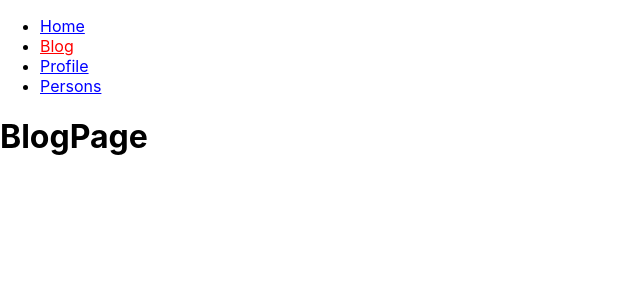
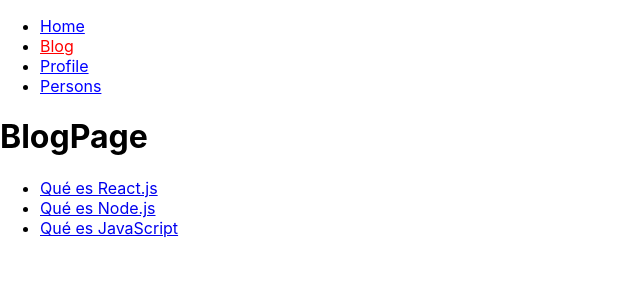
Before and after one commit to jorgearguellles/react-router-dom-6, a React (Create React App) app: page /#/blog in a window 1280 px wide. Shown: the top 300 px of the page, without its empty margins (0-640 px from the left). Built offline with nearby package versions, Linux system fonts and the light colour scheme.

Commit message:
add useParams and load slug data from hook

```diff
--- a/src/App.js
+++ b/src/App.js
@@ -2,6 +2,7 @@
 import { Menu } from "./Menu";
 import { Home } from "./Home";
 import { BlogPage } from "./BlogPage";
+import { BlogPost } from "./BlogPost";
 import { ProfilePage } from "./ProfilePage";
 
 function App() {
@@ -12,6 +13,7 @@
         <Routes>
           <Route path="/" element={<Home />} />
           <Route path="/blog" element={<BlogPage />} />
+          <Route path="/blog/:slug" element={<BlogPost />} />
           <Route path="/profile" element={<ProfilePage />} />
           {/* path="*" Have to be at least */}
           <Route path="*" element={<p>Not found</p>} />
--- a/src/BlogPage.js
+++ b/src/BlogPage.js
@@ -1,5 +1,24 @@
 import React from "react";
+import { Link } from "react-router-dom";
+import { blogdata } from "./blogData";
 
 export const BlogPage = () => {
-  return <h1>BlogPage</h1>;
+  return (
+    <>
+      <h1>BlogPage</h1>
+      <ul>
+        {blogdata.map((post) => (
+          <BlogLink post={post} />
+        ))}
+      </ul>
+    </>
+  );
 };
+
+const BlogLink = ({ post }) => {
+  return (
+    <li>
+      <Link to={`/blog/${post.slug}`}>{post.title}</Link>
+    </li>
+  );
+};
--- /dev/null
+++ b/src/BlogPost.js
@@ -0,0 +1,16 @@
+import React from "react";
+import { useParams } from "react-router-dom";
+import { blogdata } from "./blogData";
+
+export const BlogPost = () => {
+  const { slug } = useParams();
+  const postInfo = blogdata.find((post) => post.slug === slug);
+  console.log(postInfo);
+  return (
+    <>
+      <h2>title: {postInfo.title}</h2>
+      <h4>Author: {postInfo.author}</h4>
+      <p>Content: {postInfo.content}</p>
+    </>
+  );
+};
--- /dev/null
+++ b/src/blogData.js
@@ -0,0 +1,21 @@
+const blogdata = [];
+blogdata.push({
+  slug: "que-es-react",
+  title: "Qué es React.js",
+  content: "jsjsjsjsjsj",
+  author: "JorgeA",
+});
+blogdata.push({
+  slug: "que-es-node",
+  title: "Qué es Node.js",
+  content: "svdsvfvrere",
+  author: "JorgeA",
+});
+blogdata.push({
+  slug: "que-es-javascript",
+  title: "Qué es JavaScript",
+  content: "rtrtsdsv",
+  author: "JorgeA",
+});
+
+export { blogdata };
```
Also changed, not shown: 1 other file (tests, documents, lock files or other folders).
